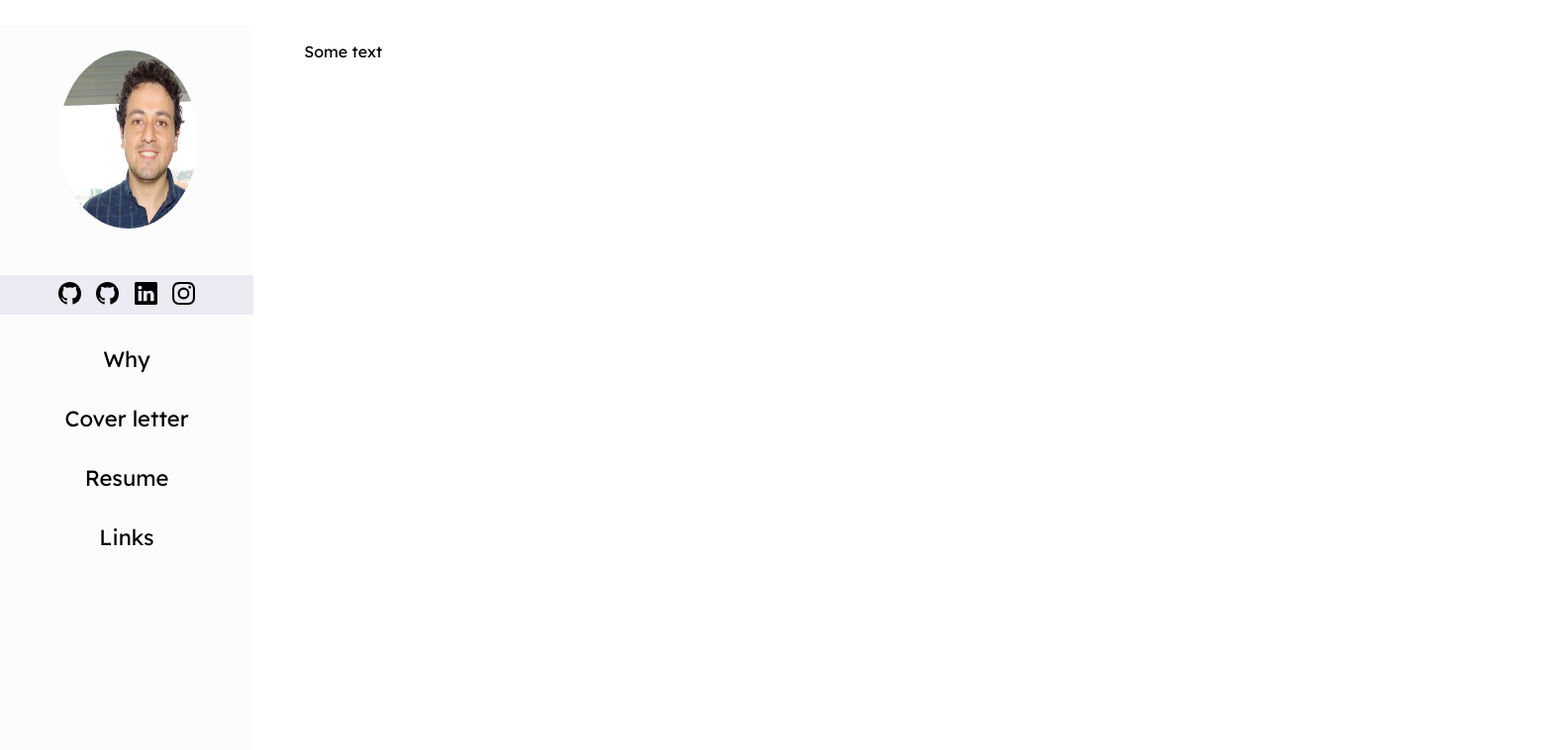
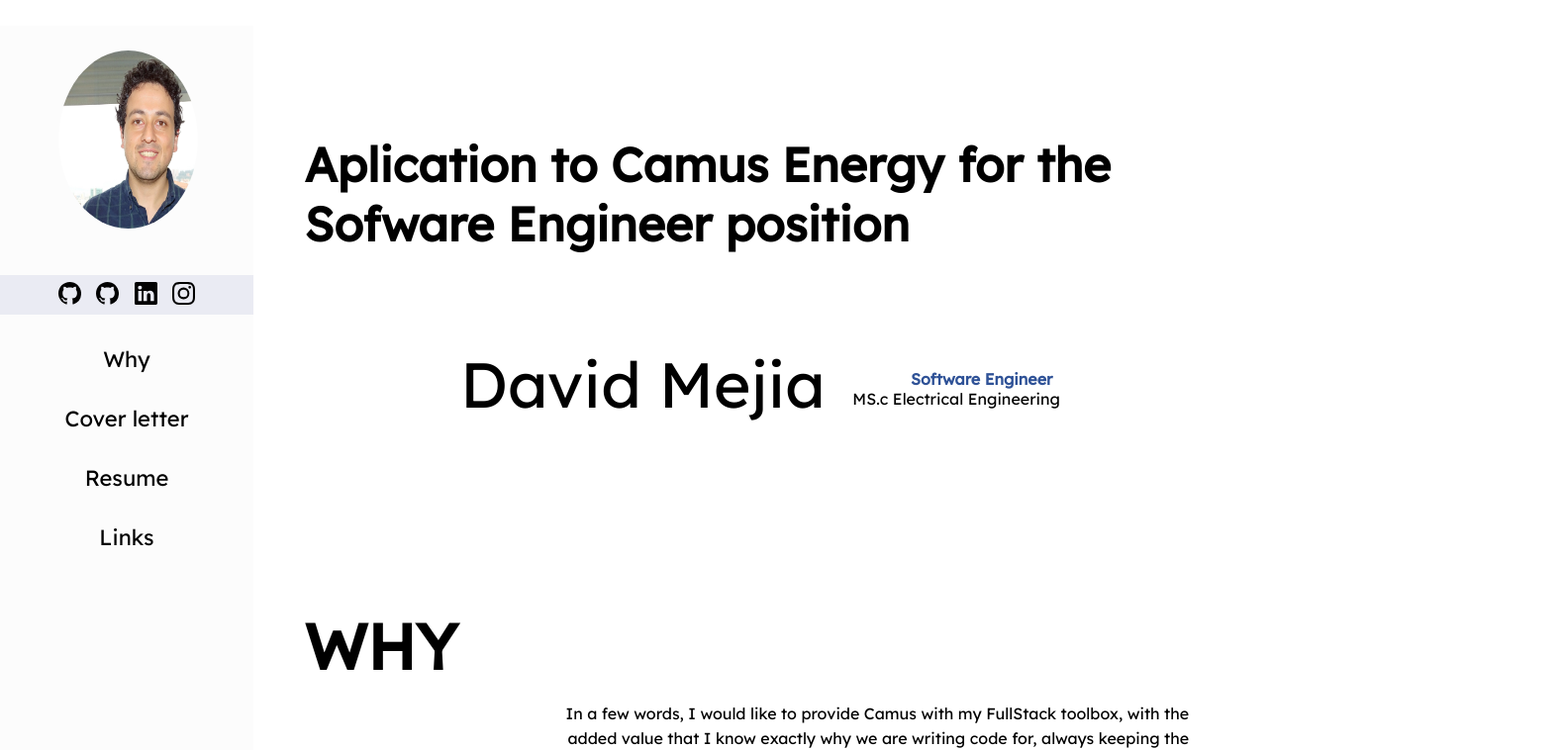
Before and after one commit to manuel-gutierrez/dm-profile, a React (Create React App) app: page / in a window 1280 px wide. Shown: the top 758 px of the page at 99% size, 1580 px wide, since content can reach past the window. Built offline with nearby package versions, Linux system fonts and the light colour scheme.

Commit message:
Revert "refactor:"
This reverts commit 4cd14eec6fefafa3a743f3fab0fa5608d6ccf0fc.

```diff
--- a/src/Pages/Home.js
+++ b/src/Pages/Home.js
@@ -1,11 +1,25 @@
 import classes from "./Home.module.css";
+import Why from "./why/Why"
+import Divider from "../Components/Divider";
+import Cv from "./cv/Cv";
+import CoverLetter from "./CoverLetter/CoverLetter";
+import Links from "./Links/Links";
+import Presentation from "./Presentation/Presentation";
 
 const Home = () => {
-	return (
-		<div className={classes.main}>
-			<p> Some text</p>
-		</div>
-	);
-};
+    return (
+        <div className={classes.main}>
+            <Presentation />
+            <Divider />
+            <Why />
+            <Divider />
+            <CoverLetter />
+            <Divider />
+            <Cv />
+            <Divider />
+            <Links />
+        </div>
+    )
+}
 
 export default Home;
```
